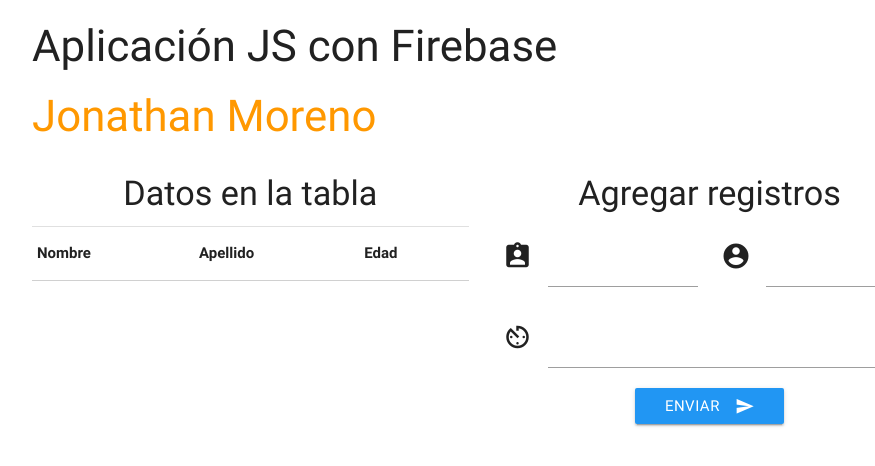
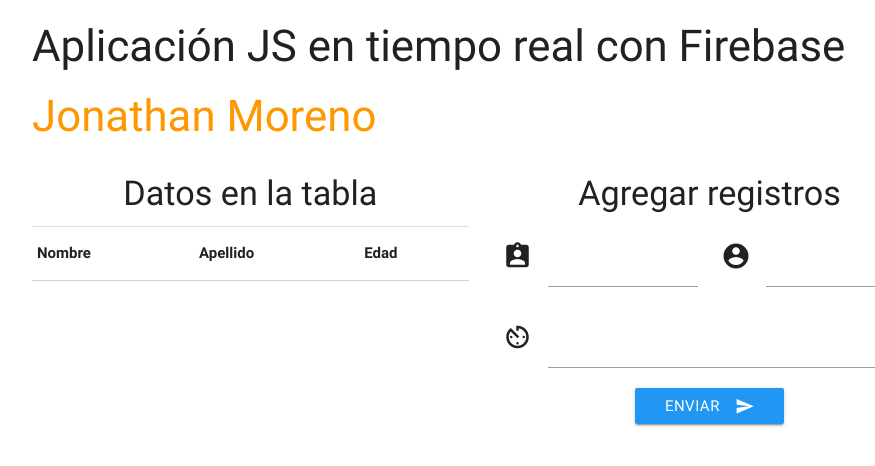
Before and after one commit to jonathanquehay/datosFirebase, a plain HTML site: page index.html in a window 1280 px wide. Shown: the whole page, without its empty margins (160-1035 px from the left). Drawn offline with Linux system fonts and the light colour scheme; no server answers.

Commit message:
Cambiando nombre

```diff
--- a/index.html
+++ b/index.html
@@ -11,7 +11,7 @@
 </head>
 <body>
     <div class="container">
-      <h3>Aplicación JS con Firebase</h3>
+      <h3>Aplicación JS en tiempo real con Firebase</h3>
       <h3 class="orange-text">Jonathan Moreno</h3>
       <div class="row">
         <!-- para la tabla de datos -->
```
